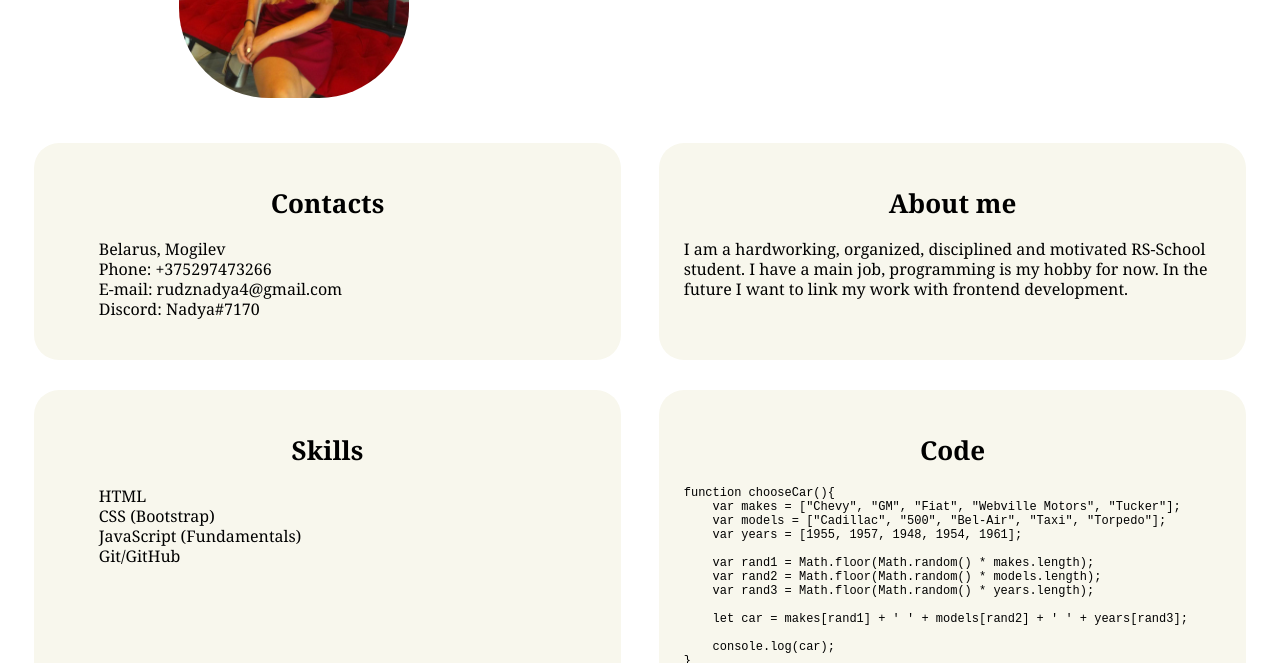
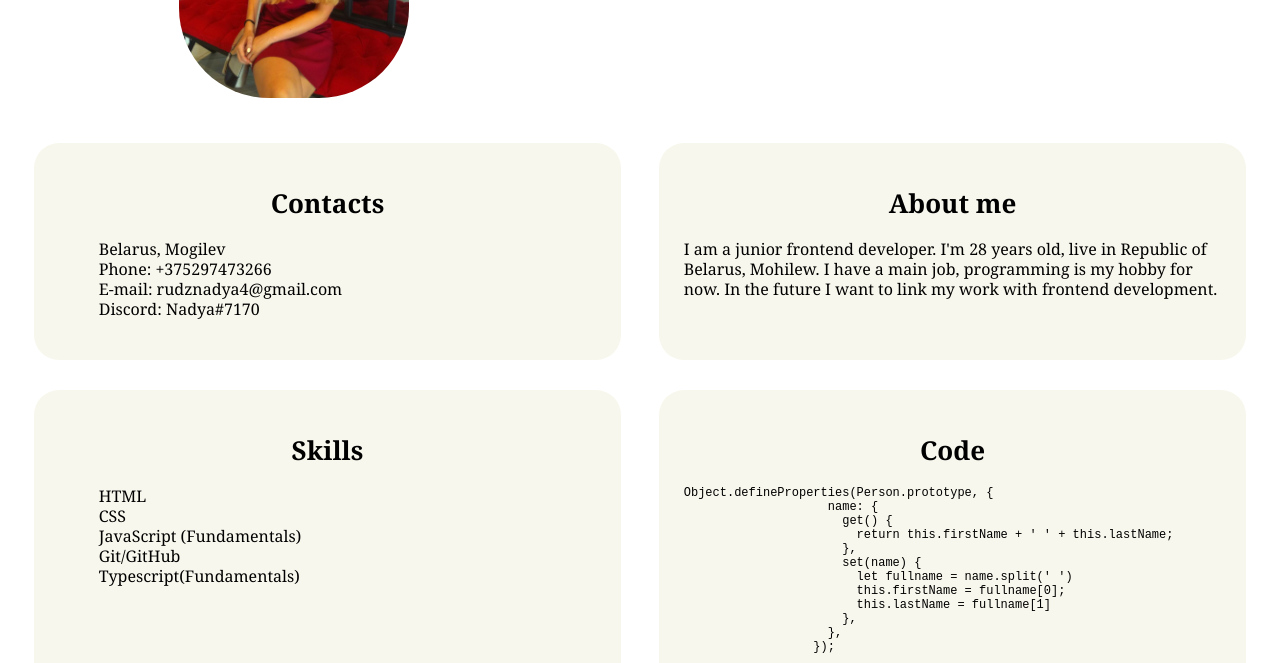
Before and after one commit to DelfiaHope/rsschool-cv, a plain HTML site: page index.html in a window 1280 px wide. Shown: the part 289-952 px from the top of the page. Drawn offline with Linux system fonts and the light colour scheme.

Commit message:
feat; add skills, about me

```diff
--- a/index.html
+++ b/index.html
@@ -39,33 +39,32 @@
             </div>
             <div>
                 <h2 id="AboutMe">About me</h2>
-                    <p>I am a hardworking, organized, disciplined and motivated RS-School student. I have a main job, programming is my hobby for now. In the future I want to link my work with frontend development.</p>
+                    <p>I am a junior frontend developer. I'm 28 years old, live in Republic of Belarus, Mohilew. I have a main job, programming is my hobby for now. In the future I want to link my work with frontend development.</p>
             </div>
             <div>
                 <h2 id="Skills">Skills</h2>
                 <ul>
                     <li>HTML</li>
-                    <li>CSS (Bootstrap)</li>
+                    <li>CSS</li>
                     <li>JavaScript (Fundamentals)</li>
                     <li>Git/GitHub</li>
+                    <li>Typescript(Fundamentals)</li>
                 </ul>
             </div>
             <div>
                 <h2 id="Code">Code</h2>
-                <pre>function chooseCar(){
-    var makes = ["Chevy", "GM", "Fiat", "Webville Motors", "Tucker"];
-    var models = ["Cadillac", "500", "Bel-Air", "Taxi", "Torpedo"];
-    var years = [1955, 1957, 1948, 1954, 1961];
-
-    var rand1 = Math.floor(Math.random() * makes.length);
-    var rand2 = Math.floor(Math.random() * models.length);
-    var rand3 = Math.floor(Math.random() * years.length);
-
-    let car = makes[rand1] + ' ' + models[rand2] + ' ' + years[rand3];
-
-    console.log(car);
-}
-    chooseCar();</pre>
+                <pre>Object.defineProperties(Person.prototype, {
+                    name: {
+                      get() {
+                        return this.firstName + ' ' + this.lastName;
+                      },
+                      set(name) {
+                        let fullname = name.split(' ')
+                        this.firstName = fullname[0];
+                        this.lastName = fullname[1]
+                      },
+                    },
+                  });</pre>
             </div>
             <div>
                 <h2 id="Education">Education</h2>
```
